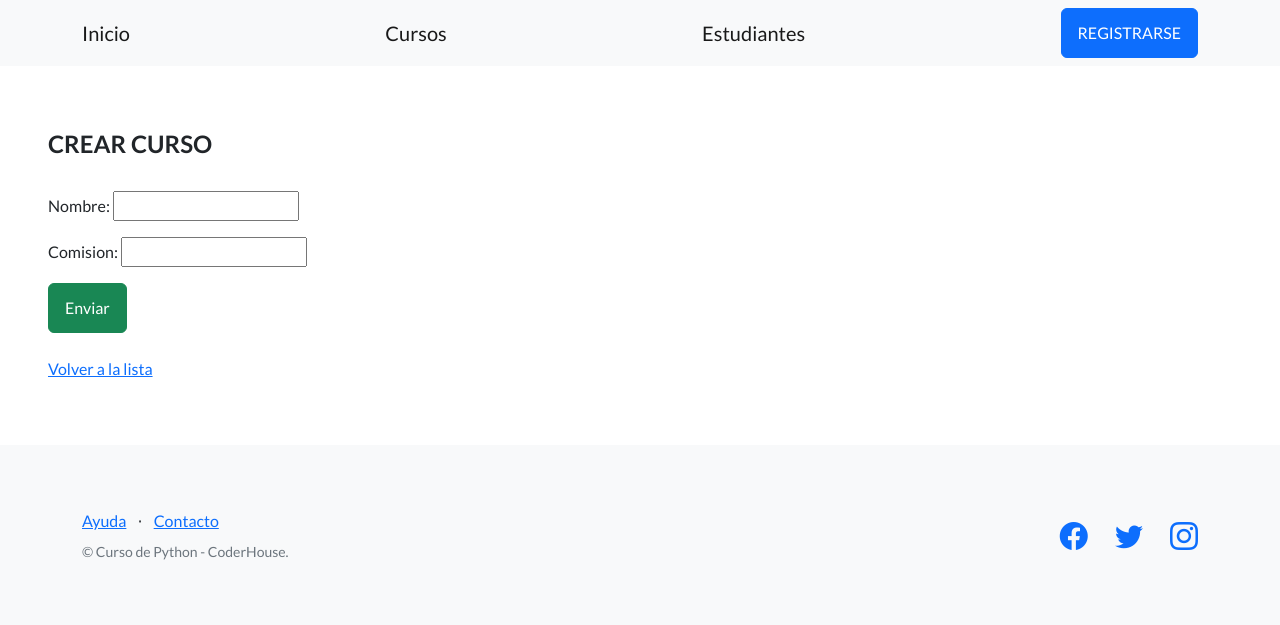
After one commit to gabrirys/Primer_Django, a Django app: page /estudios/crear_curso/ in a window 1280 px wide. The commit adds this page. Shown: the top 625 px of the page. Run offline with Django 4.2, Linux system fonts and the light colour scheme; some libraries are stand-ins or nearby versions.

Commit message:
Agregado de formulario django forms

```diff
--- /dev/null
+++ b/control_estudios/forms.py
@@ -0,0 +1,6 @@
+from django import forms
+#crear formularios mediante api de django
+
+class CursoFormulario(forms.Form):
+   nombre = forms.CharField(required=True, max_length=64)
+   comision = forms.IntegerField(required=True, max_value=50000)
--- /dev/null
+++ b/control_estudios/templates/control_estudios/formulario_curso.html
@@ -0,0 +1,18 @@
+{% extends "base.html" %}
+
+{% block titulo %}
+Crear curso
+{% endblock titulo %}
+
+{% block contenido %}
+<h4>CREAR CURSO</h4>
+<br>
+<form method="post">
+ {% csrf_token %}
+ {{ formulario.as_p }}
+ {{ formulario.errors }}
+ <input class="btn btn-success" type="submit" value="Enviar" />
+</form>
+<br>
+<a href="{% url 'lista_cursos' %}">Volver a la lista</a>
+{% endblock contenido %}
--- a/control_estudios/templates/control_estudios/lista_cursos.html
+++ b/control_estudios/templates/control_estudios/lista_cursos.html
@@ -6,6 +6,7 @@ Lista de cursos
 
 {% block contenido %}
 <h3>Cursos:</h3>
+<br>
 <ul>
 {% for curso in cursos %}
   <li>
@@ -13,4 +14,6 @@ Lista de cursos
   </li>
 {% endfor %}
 </ul>
+<br>
+<a href="{% url 'crear_curso' %}">Crear nuevo curso</a>
 {% endblock contenido %}
--- a/control_estudios/templates/control_estudios/lista_estudiantes.html
+++ b/control_estudios/templates/control_estudios/lista_estudiantes.html
@@ -6,6 +6,7 @@ Lista de estudiantes
 
 {% block contenido %}
 <h3>Alumnos inscritos:</h3>
+<br>
 <ul>
 {% for estudiante in estudiantes %}
   <li>
--- a/control_estudios/urls.py
+++ b/control_estudios/urls.py
@@ -3,11 +3,14 @@
 from django.contrib import admin
 from django.urls import path
 
-from control_estudios.views import listar_estudiantes, listar_cursos, crear_curso
+from control_estudios.views import (listar_estudiantes,
+listar_cursos,
+crear_curso,
+)
 #hay que importar la funciones desde el archvio donde esta generada
 
 urlpatterns = [
     path("estudiantes/", listar_estudiantes, name="lista_estudiantes"),
     path("cursos/", listar_cursos, name="lista_cursos"),
-    path("crear_curso", crear_curso, name="crear_curso"),
+    path("crear_curso/", crear_curso, name="crear_curso"),
 ]
--- a/control_estudios/views.py
+++ b/control_estudios/views.py
@@ -1,5 +1,9 @@
-from django.shortcuts import render
+from django.shortcuts import render, redirect
 from control_estudios.models import Curso, Estudiante
+from control_estudios.forms import CursoFormulario
+from django.urls import reverse
+
+
 
 # Create your views here.
 def listar_estudiantes(request):
@@ -25,9 +29,27 @@ def listar_cursos(request):
     return http_response
 
 
+#CREACIÓN DE FORMULARIO
 def crear_curso(request):
-    http_responde = render(
-        request=request,
-        template_name="control_estudio/formulario_curso_a_mano.html",
-    )
-    return http_responde
+   if request.method == "POST":
+   #Creo un objeto formulario con la data que envió el usuario
+       formulario = CursoFormulario(request.POST)
+
+       if formulario.is_valid():
+           data = formulario.cleaned_data  # es un diccionario
+           nombre = data["nombre"]
+           comision = data["comision"]
+           curso = Curso(nombre=nombre, comision=comision)
+           curso.save()  # Lo guardan en la Base de datos
+
+           # Redirecciono al usuario a la lista de cursos
+           url_exitosa = reverse('lista_cursos')  # estudios/cursos/
+           return redirect(url_exitosa)
+   else:  # GET
+       formulario = CursoFormulario()
+   http_response = render(
+       request=request,
+       template_name='control_estudios/formulario_curso.html',
+       context={'formulario': formulario}
+   )
+   return http_response
```
Also changed, not shown: db.sqlite3, readme.md.
